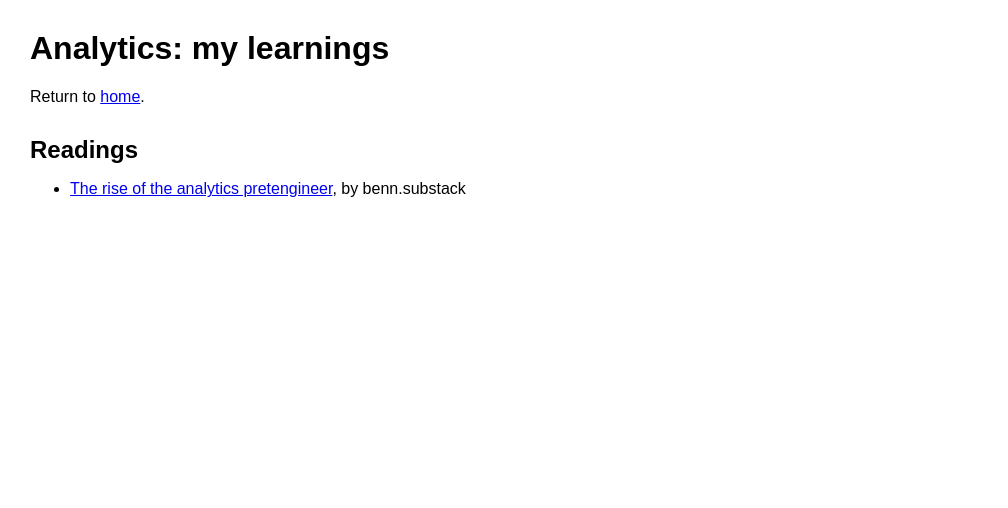
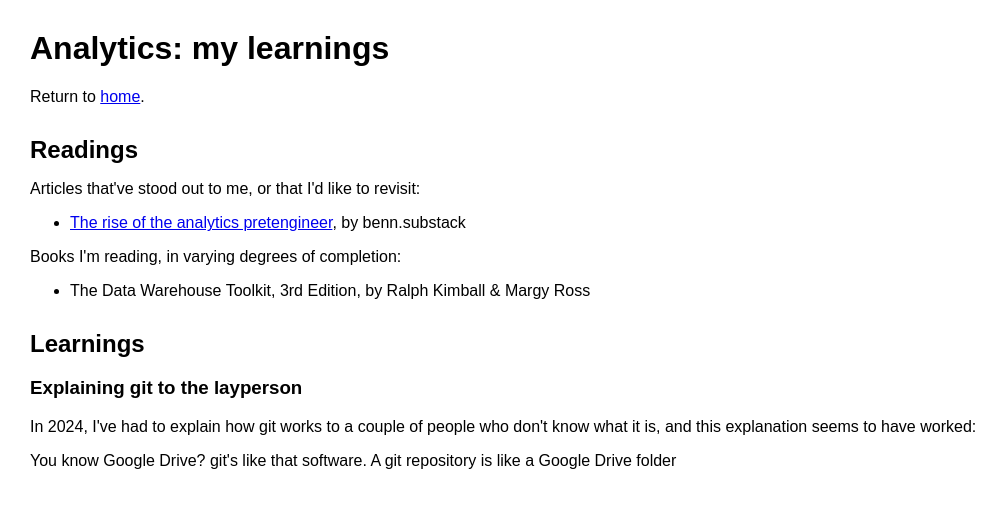
Before and after one commit to tze-min/commonplace-journal, a plain HTML site: page data-analytics.html in a window 1280 px wide. Shown: the whole page, without its empty margins (0-1008 px from the left). Drawn offline with Linux system fonts and the light colour scheme.

Commit message:
update webpage content

```diff
--- a/data-analytics.html
+++ b/data-analytics.html
@@ -11,9 +11,19 @@
     <p>Return to <a href="index.html">home</a>.</p>
 
     <h2>Readings</h2>
+    <p>Articles that've stood out to me, or that I'd like to revisit:</p>
     <ul>
         <li><a href="https://benn.substack.com/p/the-rise-of-the-analytics-pretendgineer">The rise of the analytics pretengineer</a>, by benn.substack</li>
     </ul>
+    <p>Books I'm reading, in varying degrees of completion:</p>
+    <ul>
+        <li>The Data Warehouse Toolkit, 3rd Edition, by Ralph Kimball & Margy Ross</li>
+    </ul>
+
+    <h2>Learnings</h2>
+    <h3>Explaining git to the layperson</h3>
+    <p>In 2024, I've had to explain how git works to a couple of people who don't know what it is, and this explanation seems to have worked:</p>
+    <p>You know Google Drive? git's like that software. A git repository is like a Google Drive folder</p>
 
 </body>
 </html>
```
Also changed, not shown: index.html (+1 -1 lines), web-development.html (added, +19 -0 lines).
